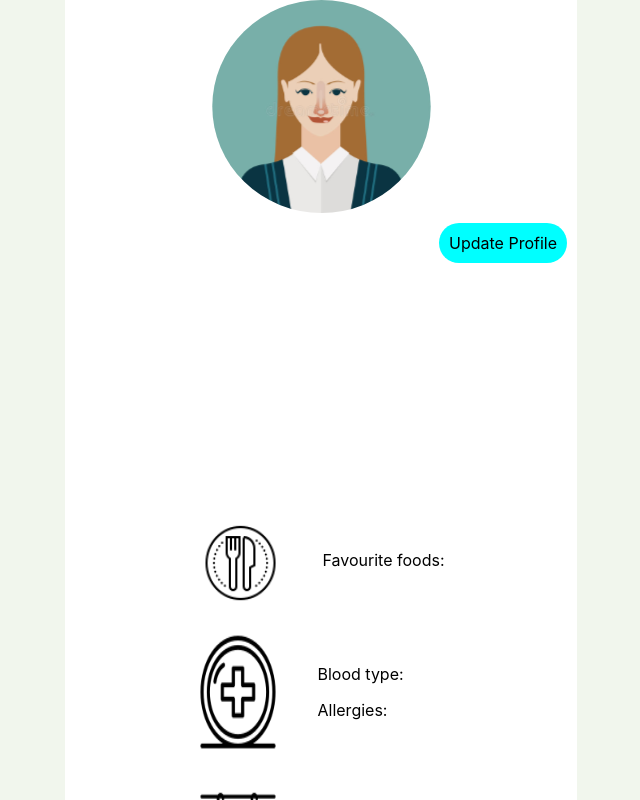
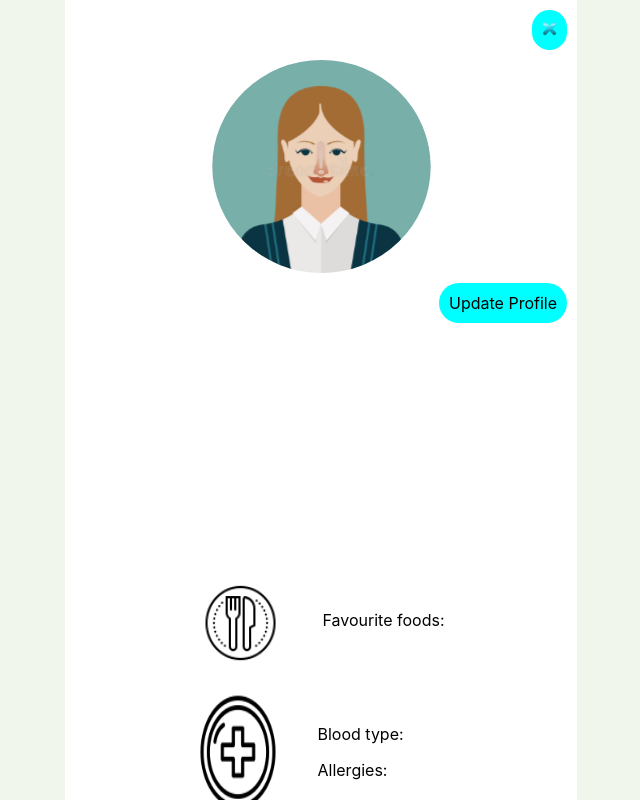
Before and after one commit to SchoolOfCode/final-project-repo-ukla-room-16, a Next.js app: page /user in a window 1280 px wide. Shown: the top 800 px of the page, without its empty margins (319-959 px from the left). Built offline with nearby package versions, Linux system fonts and the light colour scheme; no server answers.

Commit message:
add flow through app

```diff
--- a/component/UserInput/index.js
+++ b/component/UserInput/index.js
@@ -27,6 +27,7 @@ const UserInput = () => {
 
   function handleChange(e) {
     setText(e.target.value);
+
   }
 
   return (
--- a/pages/dashboard.js
+++ b/pages/dashboard.js
@@ -1,4 +1,5 @@
 import Head from "next/head";
+import Link from "next/link";
 import Image from "next/image";
 import styles from "../styles/Dashboard.module.css";
 import UserInput from "../component/UserInput";
@@ -20,7 +21,7 @@ export default function Home() {
         <Image src={logo} width="150px" height="150px" />
         <p> My family name</p>
 
-        <Image src={userProfilePicture} width="80px" height="80px" />
+        <Link href="/user"><a><Image src={userProfilePicture} width="80px" height="80px" /></a></Link>
       </header>
 
       <div className={styles.container}>
--- a/pages/user.js
+++ b/pages/user.js
@@ -6,6 +6,7 @@ import userProfile from "../images/userProfile.svg";
 import medical from "../images/medical.png";
 import clothes from "../images/clothes.png";
 import shoes from "../images/shoes.png";
+import crossButton from "../images/bluecross.png"
 import { useState, useEffect } from "react";
 import EditableComponent from "../component/EditableComponent";
 import Link from "next/link";
@@ -37,7 +38,10 @@ export default function User() {
 
   return (
     <div className={css.container}>
+
       <div className={css.subContainer}>
+<Link href="/dashboard"><a className={css.goHome}><Image src={crossButton} width="15px" height="15px"/></a></Link>
+
         <Image src={userProfile} width="259px" height="213px" />
         <Link href="/createUserProfile">
           <a className={css.createProfile}>Update Profile</a>
--- a/styles/user.module.css
+++ b/styles/user.module.css
@@ -20,6 +20,14 @@
  background-color: aqua;
 }
 
+.goHome {
+  align-self: flex-end;
+  border-radius: 20px;
+ padding: 10px;
+ margin: 10px;
+ background-color: aqua;
+}
+
 
 .info {
   display: flex;
```
Also changed, not shown: pages/index.js (+5 -2 lines), images/bluecross.png (added).
